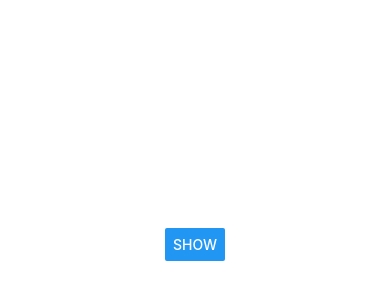
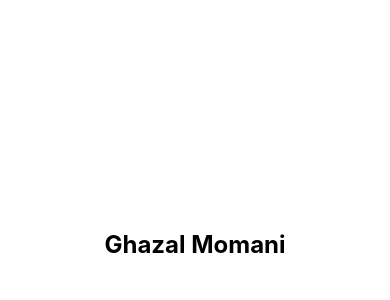
Before and after one commit to ghazalalmomani14-hub/JoVision-react-native-tasks, a React Native app: screen / in a window 390 px wide. Shown: the part 178-478 px from the top of the page. Built offline with nearby package versions, Linux system fonts and the light colour scheme.

Commit message:
Task 18 loading indicator then show name

```diff
--- a/App.tsx
+++ b/App.tsx
@@ -1,6 +1,6 @@
 import React from 'react';
-import Task17 from './Tasks/Task17';
+import Task18 from './Tasks/Task18';
 
 export default function App() {
-  return <Task17 />;
+  return <Task18 />;
 }
--- /dev/null
+++ b/Tasks/Task18.js
@@ -0,0 +1,43 @@
+import React, { useState, useEffect } from 'react';
+import { View, Text, ActivityIndicator, StyleSheet } from 'react-native';
+
+const Task18 = () => {
+  const [loading, setLoading] = useState(true);
+
+  useEffect(() => {
+    setTimeout(() => {
+      setLoading(false);
+    }, 5000);
+  }, []);
+
+  return (
+    <View style={styles.container}>
+      {loading ? (
+        <>
+          <ActivityIndicator size="large" />
+          <Text style={styles.loadingText}>Loading...</Text>
+        </>
+      ) : (
+        <Text style={styles.nameText}>Ghazal Momani</Text>
+      )}
+    </View>
+  );
+};
+
+export default Task18;
+
+const styles = StyleSheet.create({
+  container: {
+    flex: 1,
+    justifyContent: 'center',
+    alignItems: 'center',
+  },
+  loadingText: {
+    marginTop: 15,
+    fontSize: 18,
+  },
+  nameText: {
+    fontSize: 24,
+    fontWeight: 'bold',
+  },
+});
```
